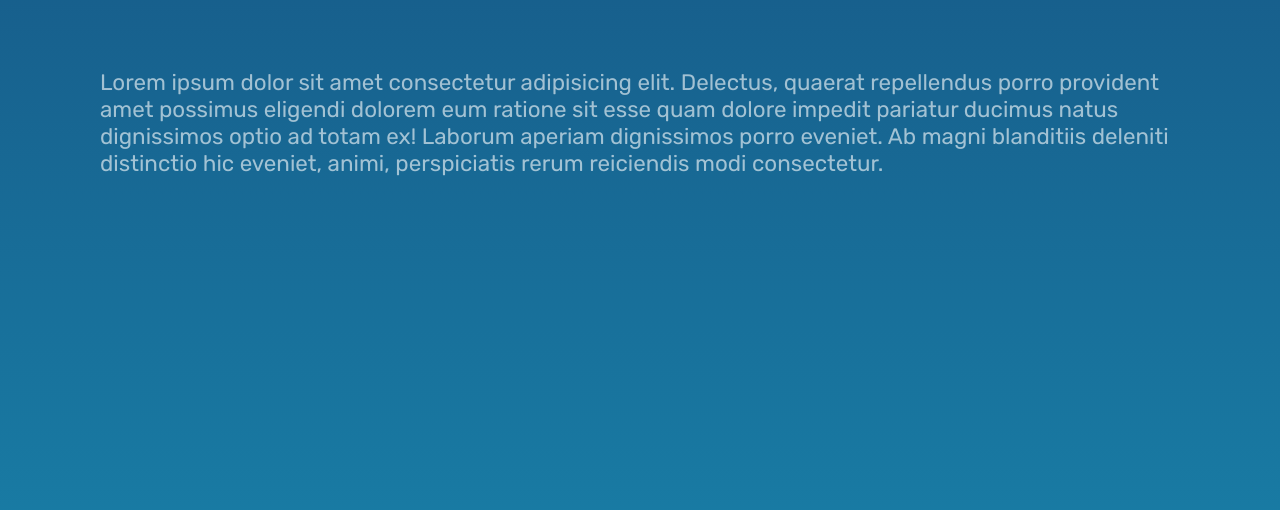
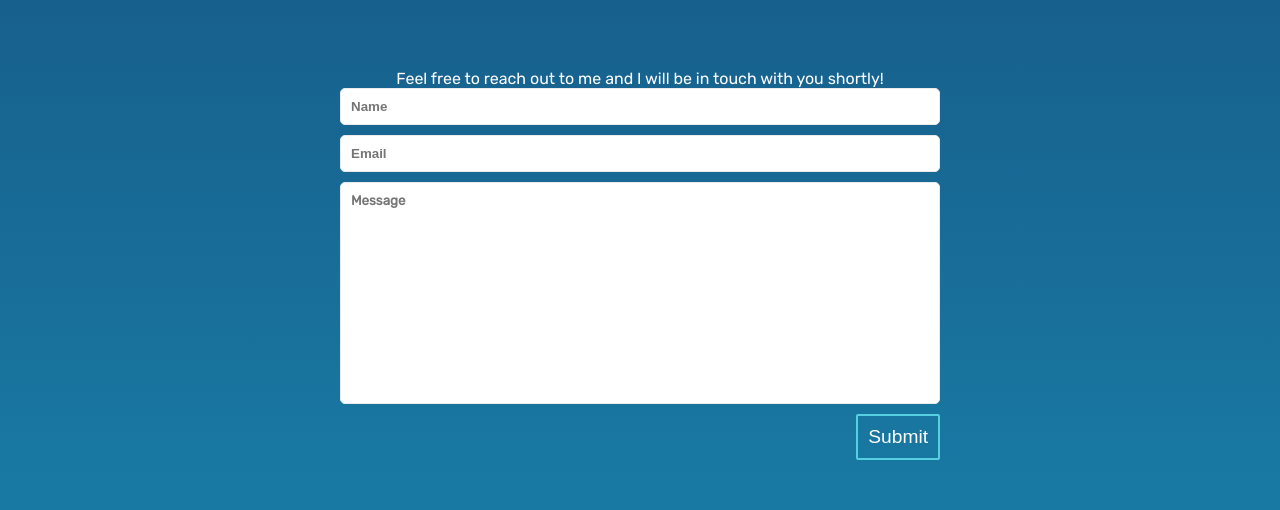
Before and after one commit to kianamcc/myportfolio, a React (Create React App) app: page / in a window 1280 px wide. Shown: the part 3525-4035 px from the top of the page. Built offline with nearby package versions, Linux system fonts and the light colour scheme.

Commit message:
mobile responsiveness progress

```diff
--- a/src/App.css
+++ b/src/App.css
@@ -1,9 +1,7 @@
 .App {
   box-sizing: border-box;
-  font-family: sans-serif;
   counter-reset: section-count;
   font-family: 'Rubik', sans-serif;
-
 }
 
 .icon {
@@ -75,28 +73,6 @@ p {
   margin: 0;
 }
 
-/* Mobile devices */
-@media (max-width: 480px) {
-  .section-paragraph {
-    font-size: 1rem;
-  }
-  .icon {
-    height: 30px;
-    width: 30px;
-  }
-
-}
-
-/* Tablets */
-@media (max-width: 768px) {
-  .section-paragraph {
-    font-size: 1.2rem;
-  }
-  .icon {
-    height: 40px;
-    width: 40px;
-  }
-}
 
 /* Laptops */
 @media (max-width: 1024px) {
@@ -108,6 +84,18 @@ p {
   }
 }
 
+
+/* Tablets */
+/* @media (max-width: 768px) {
+  .section-paragraph {
+    font-size: 1.2rem;
+  }
+  .icon {
+    height: 40px;
+    width: 40px;
+  }
+} */
+
 /*
 Desktops
 @media (max-width: 1200px) {
@@ -115,3 +103,21 @@ Desktops
     font-size: 1rem;
   }
 } */
+
+/* Mobile devices */
+@media (max-width: 480px) {
+  .section-paragraph {
+    font-size: 1rem;
+  }
+  .icon {
+    height: 30px;
+    width: 30px;
+  }
+
+  .main-projects-container {
+    display: flex;
+    flex-direction: column;
+    justify-content: center;
+    align-items: center;
+  }
+}
--- a/src/App.js
+++ b/src/App.js
@@ -28,6 +28,7 @@ const App = () => {
       <div className="bkg">
         <Header />
         <About />
+        <div className="main-projects-container">
           <h2
             className="section-title projects-section"
             id="projects"
@@ -36,6 +37,7 @@ const App = () => {
             Featured Projects
           </h2>
           {projects}
+        </div>
         <Contact />
         <Footer arrowHandler={arrowHandler} />
       </div>
--- a/src/components/about/About.css
+++ b/src/components/about/About.css
@@ -39,25 +39,48 @@
   gap: 10px;
 }
 
-/* Tablets */
-@media (max-width: 768px) {
-  .about-container {
-    padding: 0px 50px 50px 50px;
-  }
-  .about-flex-container {
-    flex-direction: column;
-  }
-
-  .technology-grid-container {
-    grid-template-rows: 1fr 1fr;
-    grid-template-columns: repeat(4, 1fr);
-  }
-
-}
-
-
 /* Laptops */
 @media (max-width: 1024px) {
 
 
 }
+
+@media only screen and (max-width: 960px) {
+
+}
+
+/* Tablets */
+@media only screen and (max-width: 768px) {
+  .about-flex-container {
+    flex-direction: column;
+  }
+  .technology-grid-container {
+    grid-template-rows: 1fr 1fr;
+    grid-template-columns: repeat(4, 1fr);
+  }
+}
+
+/* Mobile devices */
+@media only screen and (max-width: 640px) {
+
+}
+
+@media only screen and (max-width: 480px) {
+
+  .about-container {
+    padding: 100px 50px;
+  }
+
+  .technology-grid-container {
+    grid-template-rows: 1fr 1fr;
+    grid-template-columns: repeat(3, 1fr);
+    grid-gap: 10px;
+
+  }
+  .technology-grid-container {
+    gap: 10px;
+  }
+}
+@media only screen and (max-width: 320px) {
+
+}
--- a/src/components/contact/Contact.css
+++ b/src/components/contact/Contact.css
@@ -7,4 +7,52 @@
     height: 60vh;
     display: flex;
     flex-direction: column;
+    align-items: center;
 }
+
+.contact-form {
+    display: flex;
+    flex-direction: column;
+    gap: 10px;
+    width: 600px;
+}
+
+.name-input-box, .email-input-box {
+    padding: 10px;
+    border: 1px solid #ebebeb;
+    border-radius: 5px;
+    font-weight: 600;
+}
+
+.submit-btn {
+    width: fit-content;
+    border: 2px solid #56cfe1;
+    color: #ffff;
+    border-radius: 2px;
+    padding: 10px;
+    background: none;
+    cursor: pointer;
+    position: relative;
+    margin-left: auto;
+    font-size: 1.2rem;
+}
+
+.message-input-box  {
+    padding: 10px;
+    border: 1px solid #ebebeb;
+    border-radius: 5px;
+    height: 200px;
+    font-weight: 600;
+    resize: none;
+    font-family: inherit;
+}
+
+/* Mobile devices */
+@media (max-width: 480px) {
+    .contact-form {
+        display: flex;
+        flex-direction: column;
+        gap: 10px;
+        width: 300px;
+    }
+  }
--- a/src/components/contact/Contact.js
+++ b/src/components/contact/Contact.js
@@ -6,14 +6,19 @@ const Contact = () => {
     <section className="contact" id="contact">
       <div className="contact-container">
         <h2 className="section-title">Contact</h2>
-        <p className="section-paragraph">
-          Lorem ipsum dolor sit amet consectetur adipisicing elit. Delectus,
-          quaerat repellendus porro provident amet possimus eligendi dolorem eum
-          ratione sit esse quam dolore impedit pariatur ducimus natus
-          dignissimos optio ad totam ex! Laborum aperiam dignissimos porro
-          eveniet. Ab magni blanditiis deleniti distinctio hic eveniet, animi,
-          perspiciatis rerum reiciendis modi consectetur.
+        <p className="contact-description">
+          Feel free to reach out to me and I will be in touch with you shortly!
         </p>
+        <form action="submit" className="contact-form">
+          <input type="text" placeholder="Name" className="name-input-box" />
+          <input type="email" placeholder="Email" className="email-input-box" />
+          <textarea
+            type="text"
+            placeholder="Message"
+            className="message-input-box"
+          />
+          <button className="submit-btn">Submit</button>
+        </form>
       </div>
     </section>
   );
--- a/src/components/header/Header.css
+++ b/src/components/header/Header.css
@@ -15,6 +15,8 @@
   padding-top: 50px;
 }
 
+
+
 .connect-btn {
   width: fit-content;
   border: 2px solid #56cfe1;
@@ -26,7 +28,6 @@
   margin-top: 50px;
   position: relative;
   font-size: 1.2rem;
-
 }
 
 .connect-btn::before {
@@ -58,7 +59,20 @@
 
 .intro {
   font-size: 4rem;
-  font-weight: 800
+  font-weight: 800;
+  animation: intro-anim 500ms ease-in;
+}
+
+@keyframes intro-anim {
+  0% {
+    opacity: 0;
+  }
+  50% {
+    opacity: 50%;
+  }
+  100% {
+    opacity: 100;
+  }
 }
 
 .headline {
@@ -80,3 +94,10 @@
   text-decoration: none;
   color: #ffff;
 }
+
+/* Mobile devices */
+@media (max-width: 480px) {
+  .intro {
+    font-size: 3rem;
+  }
+}
--- a/src/components/header/Header.js
+++ b/src/components/header/Header.js
@@ -12,7 +12,13 @@ const Header = () => {
           I like creating things on the web, just like this one right here!
         </p>
         <button className="connect-btn">
-          <Link to="contact" spy={true} smooth={true} duration={500}>
+          <Link
+            to="contact"
+            className="connect"
+            spy={true}
+            smooth={true}
+            duration={500}
+          >
             Let's connect
           </Link>
         </button>
--- a/src/components/mobilenav/MobileNav.css
+++ b/src/components/mobilenav/MobileNav.css
@@ -62,9 +62,10 @@
   flex-direction: row;
   justify-content: flex-end;
   align-items: center;
-  position: fixed;
+
   height: 80px;
   width: 100%;
+
 }
 
 .menu-icon {
```
Lines whose indentation alone changed are shown as unchanged.
